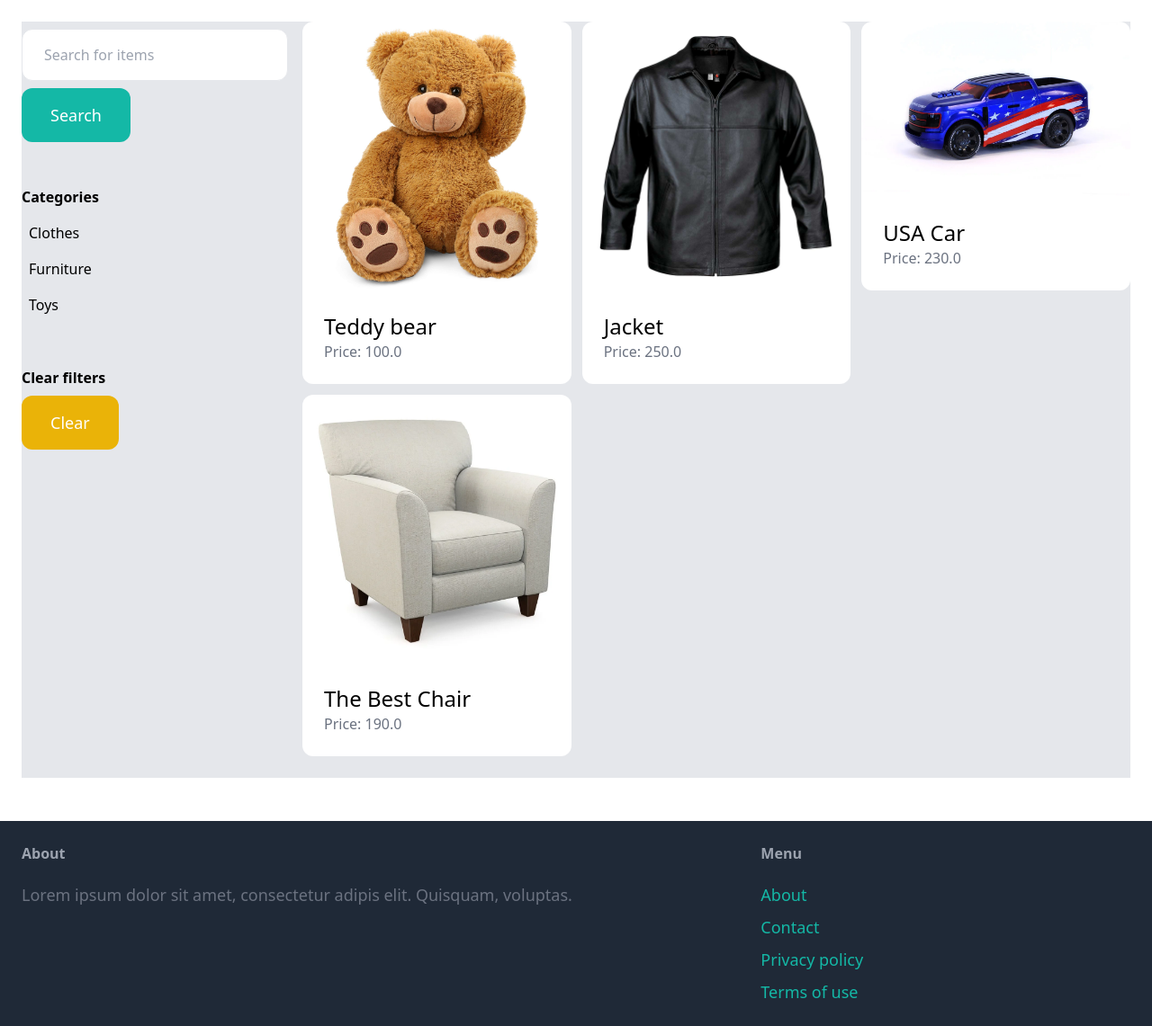
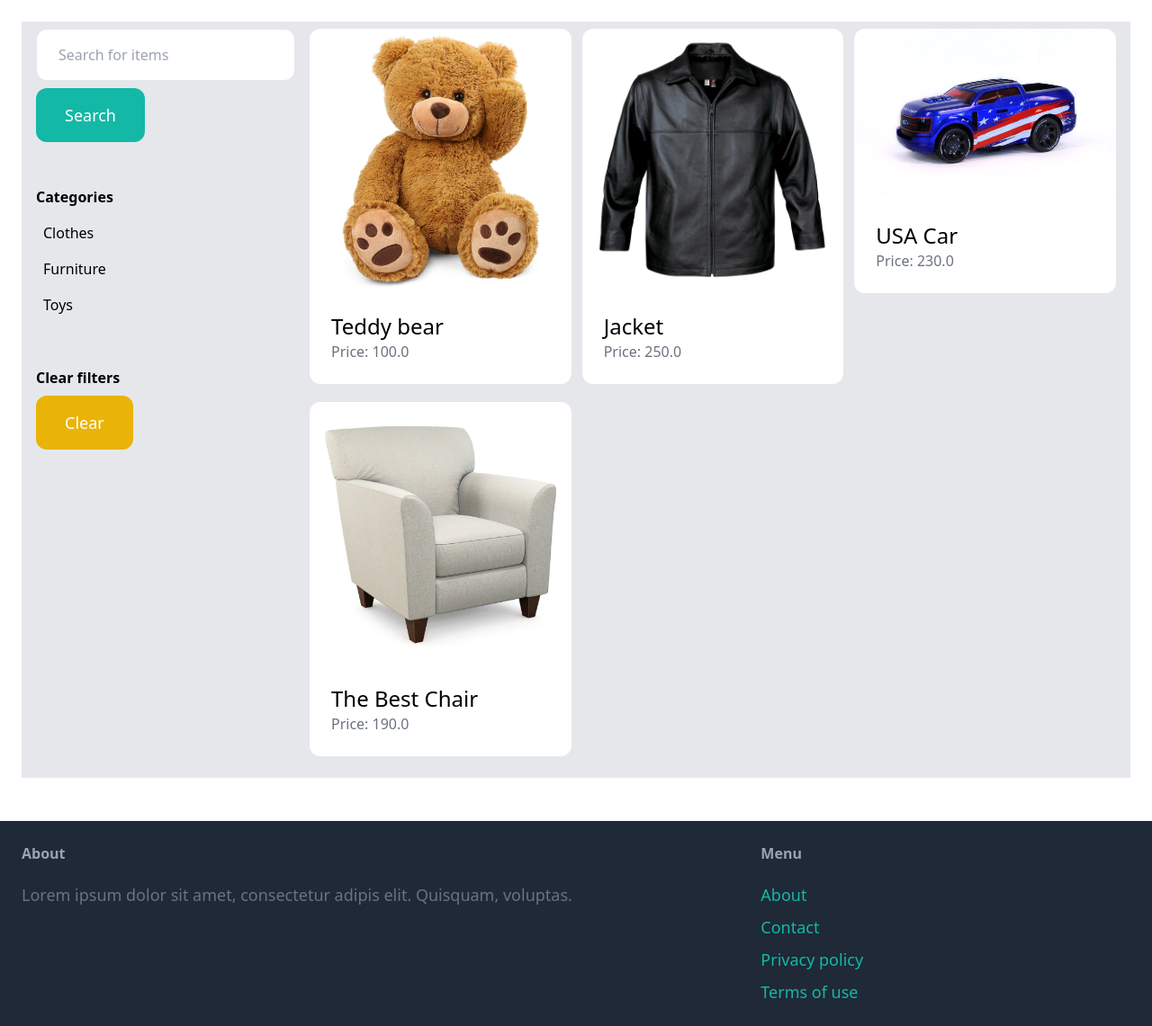
Before and after one commit to lucasalvesb/django-marketplace, a Django app: page /items/ in a window 1280 px wide. Shown: the part 77-1218 px from the top of the page at 90% size. Run offline with Django 4.2, Linux system fonts and the light colour scheme; data comes from the database, SQL or seed files in the repository; both versions use the stored data as it was after the commit; some libraries are stand-ins or nearby versions.

Commit message:
requirements inserted

```diff
--- a/puddle/item/templates/item/items.html
+++ b/puddle/item/templates/item/items.html
@@ -3,7 +3,7 @@
 {% block title %} Items {% endblock %}
 
 {% block content %}
-    <div class="pb-6 grid grid-cols-4 gap-4 bg-gray-200">
+    <div class="pb-6 pl-4 pr-4 grid grid-cols-4 gap-4 bg-gray-200">
       <div class="col-span-1">
           <form method="GET" action="{% url 'item:items' %}">
             <input name="query" class="w-full mt-2 py-4 px-6 border rounded-xl" type="text" value="{{ query }}" placeholder="Search for items" />
@@ -33,7 +33,7 @@
       <div class="col-span-3">
         <div class="grid grid-cols-3 gap-3">
     {% for item in items %}
-    <div>
+    <div class="pt-2">
       <a href="{% url 'item:detail' item.id %}">
         <div>
           <img
--- /dev/null
+++ b/requirements.txt
@@ -0,0 +1 @@
+mysql-connector-python==8.0.33
```
Also changed, not shown: puddle/db.sqlite3.
